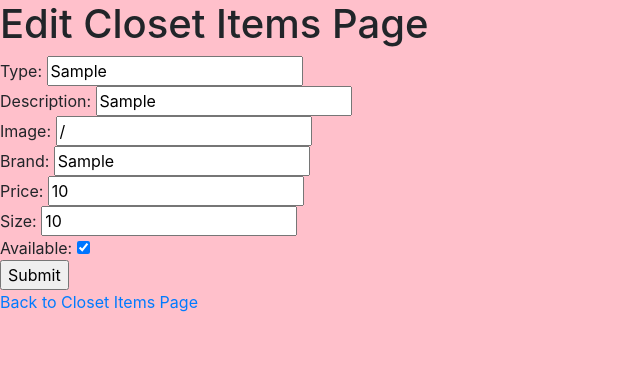
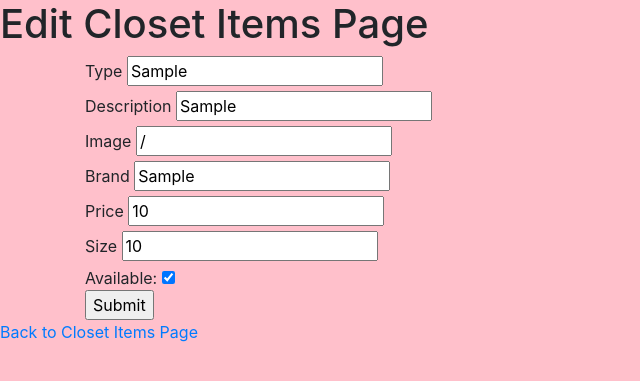
Before and after one commit to sharonmertens/project-2, a Node server app: page /closetswap/600000000000000000000001/edit in a window 1280 px wide. Shown: the top 381 px of the page, without its empty margins (0-640 px from the left). Run offline with Node 20, Linux system fonts and the light colour scheme; tables that the repository leaves empty hold one stand-in row (values such as "Sample post"); some libraries are stand-ins or nearby versions.

Commit message:
added label elements

```diff
--- a/public/css/style.css
+++ b/public/css/style.css
@@ -47,4 +47,5 @@ ul {
 .topnav .logout {
   float: right;
   background-color: grey;
+  padding: 10px;
 }
--- a/views/items/edit.ejs
+++ b/views/items/edit.ejs
@@ -5,13 +5,20 @@
   </head>
   <body>
     <h1>Edit Closet Items Page</h1>
+    <div class="container">
       <form action="/closetswap/<%=item.id%>?_method=PUT" method="POST">
-      Type: <input type="text" name="type" value=<%=item.type%> /> <br>
-      Description: <input type="text" name="description" value=<%=item.description%> /> <br>
-      Image: <input type="text" name="image" value=<%=item.image%> /> <br>
-      Brand: <input type="text" name="brand" value=<%=item.brand%> /> <br>
-      Price: <input type="number" name="price" value=<%=item.price%> /> <br>
-      Size: <input type="number" name="size" value=<%=item.size%> /> <br>
+        <label for="type">Type</label>
+          <input type="text" name="type" value=<%=item.type%> /> <br>
+        <label for="description">Description</label>
+          <input type="text" name="description" value=<%=item.description%> /> <br>
+        <label for="image">Image</label>
+          <input type="text" name="image" value=<%=item.image%> /> <br>
+        <label for="brand">Brand</label>
+          <input type="text" name="brand" value=<%=item.brand%> /> <br>
+        <label for="price">Price</label>
+          <input type="number" name="price" value=<%=item.price%> /> <br>
+        <label for="size">Size</label>
+          <input type="number" name="size" value=<%=item.size%> /> <br>
         Available:
           <input
             type="checkbox"
@@ -22,6 +29,8 @@
           /> <br>
         <input type="submit" name="Submit Changes" /> <br>
       </form>
+    </div>
+
     <!-- LINK BACK TO INDEX PAGE  -->
     <nav>
       <a href="/closetswap">Back to Closet Items Page</a>
```
Also changed, not shown: views/items/index.ejs (+5 -3 lines). Lines whose indentation alone changed are shown as unchanged.
